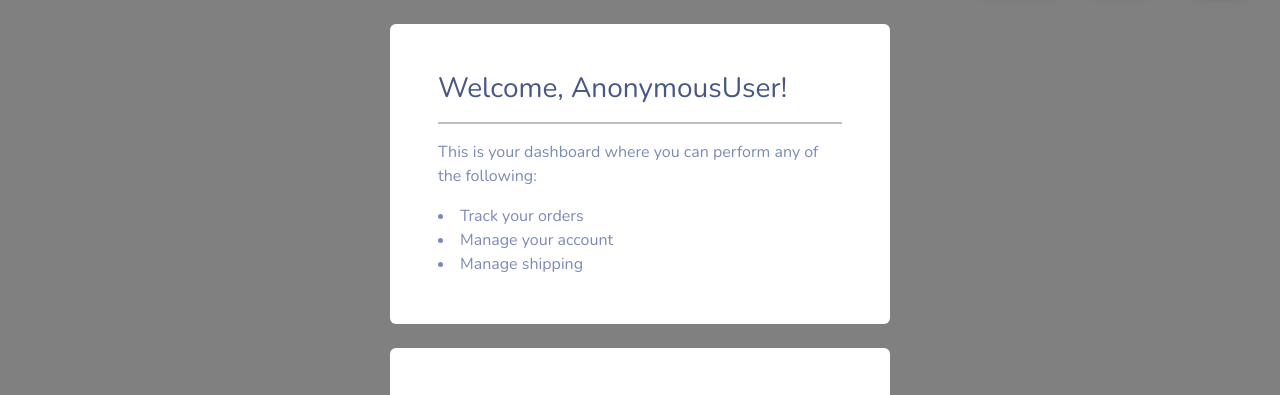
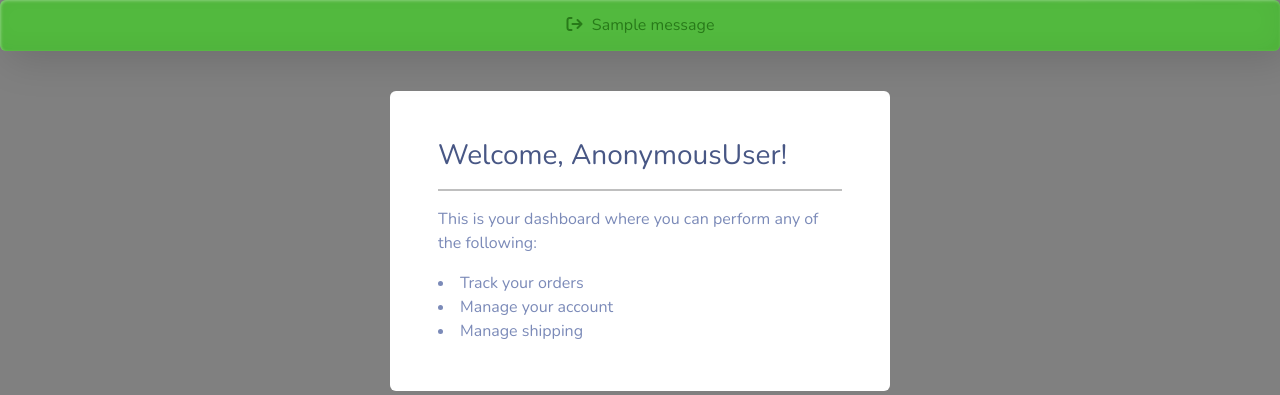
Before and after one commit to ramyo564/Ecommerce_Django4, a Django app: template ecommerce/account/templates/account/dashboard.html in a window 1280 px wide. Shown: the part 72-467 px from the top of the page. Run offline with Django 4.2, Linux system fonts and the light colour scheme; the template is opened without the code that fills it: most values are stand-ins (such as "Sample title", 1, 10 or a date in 2020); one stand-in notice (Sample message) is shown; some libraries are stand-ins or nearby versions.

Commit message:
Complete s16

```diff
--- a/ecommerce/account/views.py
+++ b/ecommerce/account/views.py
@@ -119,10 +119,14 @@ def my_login(request):
 
                 auth.login(request, user)
 
+                messages.success(request, "Login success")
+
                 return redirect("dashboard")
 
 
     context = {'form':form}
+
+
 
     return render(request, 'account/my-login.html', context=context)
 
--- /dev/null
+++ b/ecommerce/static/js/app.js
@@ -0,0 +1,14 @@
+
+var message_timeout = document.getElementById("message-timer");
+
+
+setTimeout(function()
+{
+
+    message_timeout.fadeOut();
+    message_timeout.style.display = "none";
+
+
+
+
+}, 2500);
--- a/ecommerce/store/templates/store/base.html
+++ b/ecommerce/store/templates/store/base.html
@@ -184,6 +184,35 @@
 
     </nav>
 
+    {% for message in messages  %}
+
+        {% if message.level == DEFAULT_MESSAGE_LEVELS.SUCCESS %}
+
+
+            <h6 id = 'message-timer' class='alert alert-success text-center ddd'><i class="fa-solid fa-arrow-right-from-bracket"></i>&nbsp; {{message}} </h6>
+
+
+
+        {% endif %}
+
+        {% if message.level == DEFAULT_MESSAGE_LEVELS.ERROR %}
+
+
+        <h6 id = 'message-timer'  class='alert alert-danger text-center'><i class="fa-solid fa-triangle-exclamation"></i>&nbsp; {{message}} </h6>
+
+
+         {% endif %}
+         {% if message.level == DEFAULT_MESSAGE_LEVELS.INFO %}
+
+
+         <h6 id = 'message-timer'  class='alert alert-success text-center'><i class="fa-solid fa-circle-check "></i>&nbsp; {{message}} </h6>
+
+
+          {% endif %}
+
+
+    {% endfor %}
+
     <body>
 
 
@@ -202,6 +231,6 @@
 
 
     </body>
-
+    <script src="{% static 'js/app.js'%}"></script>
 
 </html>
```
Also changed, not shown: ecommerce/db.sqlite3, ecommerce/static/css/styles.css (line endings or trailing spaces).
